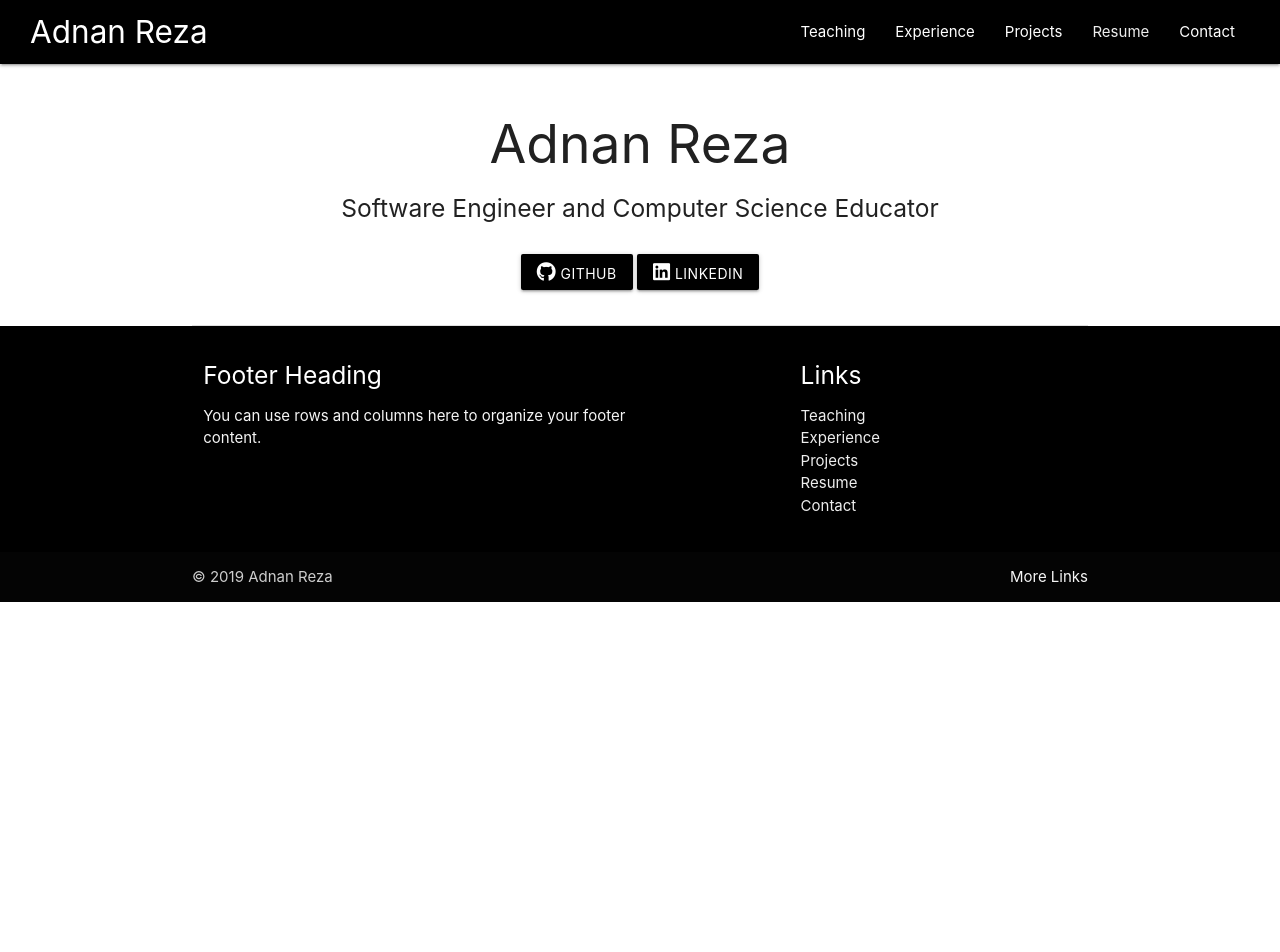
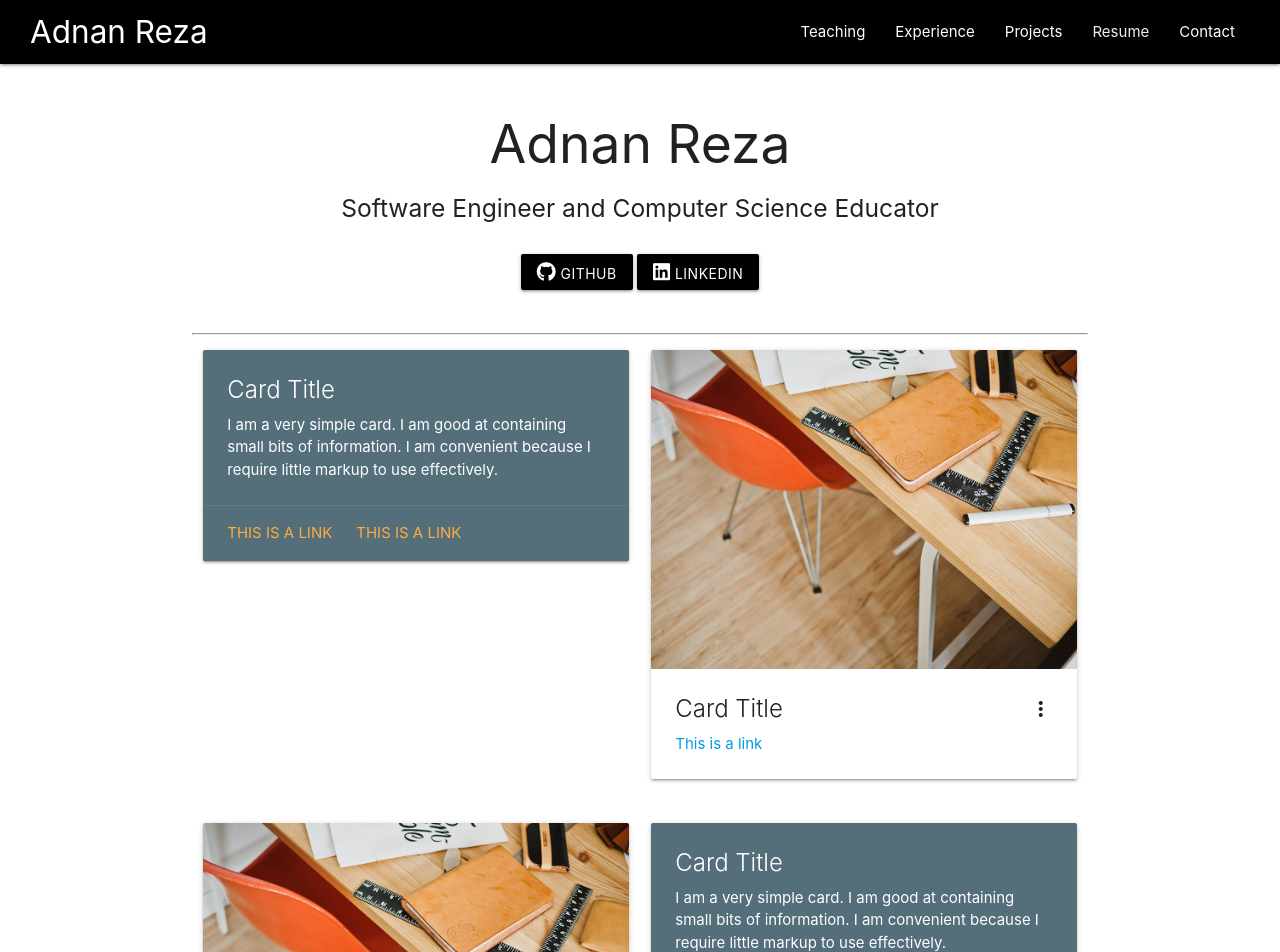
Before and after one commit to adnanreza/personal-site, a React (Create React App) app: page / in a window 1280 px wide. Shown: the top 952 px of the page. Before the commit the page ends 800 px from the top, so only its background shows below. Built offline with nearby package versions, Linux system fonts and the light colour scheme; the HTML template or start-up script is replaced by a standard one.

Commit message:
Added BasicCard and RevealCard components

```diff
--- a/public/index.html
+++ b/public/index.html
@@ -18,7 +18,7 @@
       rel="stylesheet"
     />
 
-    <title>Adnan Reza</title>
+    <title>Adnan Reza | Computer Scientist</title>
   </head>
   <body>
     <div id="root"></div>
--- /dev/null
+++ b/src/components/layout/BasicCard.js
@@ -0,0 +1,25 @@
+import React from 'react';
+import PropTypes from 'prop-types';
+
+const BasicCard = props => {
+  return (
+    <div class='card blue-grey darken-1'>
+      <div class='card-content white-text'>
+        <span class='card-title'>Card Title</span>
+        <p>
+          I am a very simple card. I am good at containing small bits of
+          information. I am convenient because I require little markup to use
+          effectively.
+        </p>
+      </div>
+      <div class='card-action'>
+        <a href='#'>This is a link</a>
+        <a href='#'>This is a link</a>
+      </div>
+    </div>
+  );
+};
+
+BasicCard.propTypes = {};
+
+export default BasicCard;
--- /dev/null
+++ b/src/components/layout/RevealCard.js
@@ -0,0 +1,34 @@
+import React from 'react';
+import PropTypes from 'prop-types';
+import SampleImage from '../layout/office.jpg';
+
+const RevealCard = props => {
+  return (
+    <div className='card'>
+      <div className='card-image waves-effect waves-block waves-light'>
+        <img className='activator' src={SampleImage} alt='' />
+      </div>
+      <div className='card-content'>
+        <span className='card-title activator grey-text text-darken-4'>
+          Card Title<i className='material-icons right'>more_vert</i>
+        </span>
+        <p>
+          <a href='#'>This is a link</a>
+        </p>
+      </div>
+      <div className='card-reveal'>
+        <span className='card-title grey-text text-darken-4'>
+          Card Title<i className='material-icons right'>close</i>
+        </span>
+        <p>
+          Here is some more information about this product that is only revealed
+          once clicked on.
+        </p>
+      </div>
+    </div>
+  );
+};
+
+RevealCard.propTypes = {};
+
+export default RevealCard;
--- a/src/components/pages/Home.js
+++ b/src/components/pages/Home.js
@@ -1,4 +1,6 @@
 import React, { Fragment } from 'react';
+import BasicCard from '../layout/BasicCard';
+import RevealCard from '../layout/RevealCard';
 import SampleImage from '../layout/office.jpg';
 
 const Home = () => (
@@ -29,7 +31,26 @@ const Home = () => (
           </a>
         </div>
       </div>
-      <div class='divider'></div>
+      <hr />
+      {/**Content */}
+      <div class='row'>
+        <div class='col s6'>
+          <BasicCard></BasicCard>
+        </div>
+        <div class='col s6'>
+          <RevealCard></RevealCard>
+        </div>
+        <div class='col s6'></div>
+      </div>
+      <div class='row'>
+        <div class='col s6'>
+          <RevealCard></RevealCard>
+        </div>
+        <div class='col s6'>
+          <BasicCard></BasicCard>
+        </div>
+      </div>
+      {/**Content */}
     </div>
   </Fragment>
 );
```
Also changed, not shown: 1 other file (tests, documents, lock files or other folders).
